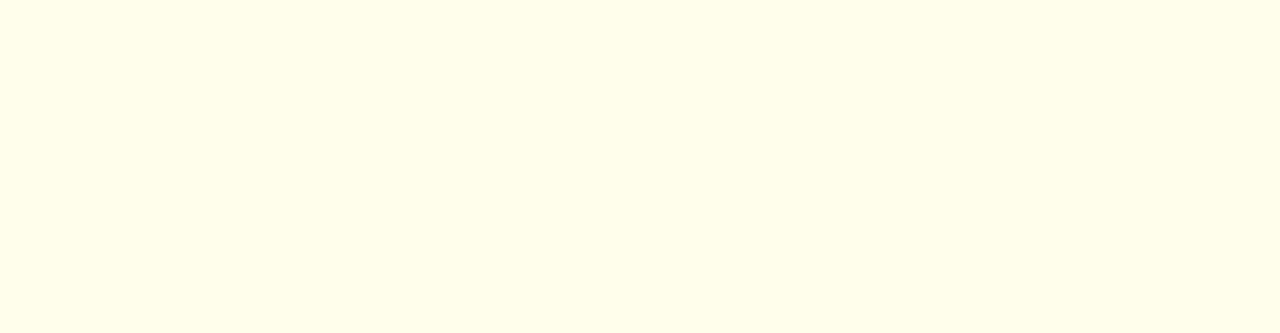
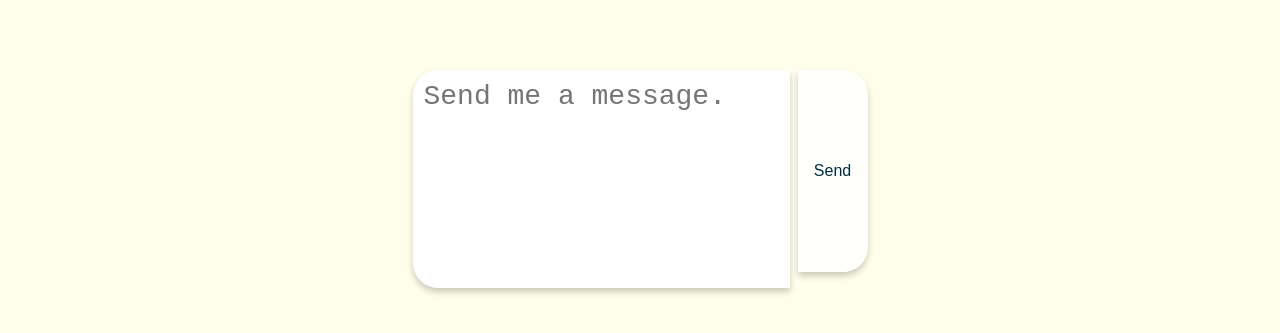
Before and after one commit to Bowen8888/BowenPage, a React (Create React App) app in the folder bowentian/: page / in a window 1280 px wide. Shown: the part 3419-3752 px from the top of the page. Built offline with nearby package versions, Linux system fonts and the light colour scheme.

Commit message:
email modification

```diff
--- a/bowentian/package.json
+++ b/bowentian/package.json
@@ -10,6 +10,7 @@
     "@testing-library/user-event": "^7.2.1",
     "apexcharts": "^3.28.3",
     "bootstrap": "^4.5.3",
+    "emailjs-com": "^3.2.0",
     "gh-pages": "^3.2.3",
     "react": "^16.13.1",
     "react-apexcharts": "^1.3.9",
--- a/bowentian/src/MainPageSections/ContactSection.js
+++ b/bowentian/src/MainPageSections/ContactSection.js
@@ -1,6 +1,7 @@
-import React, { Component } from 'react';
+import React, {Component} from 'react';
 import './css/MainPageSections.css'
-import './css/CareerSection.css'
+import './css/ContactSection.css'
+import emailjs from "emailjs-com"
 
 export default class ContactSection extends Component {
     constructor() {
@@ -8,9 +9,27 @@ export default class ContactSection extends Component {
     }
 
     render() {
+        function sendEmail(e) {
+            e.preventDefault();
+
+            // emailjs.sendForm('service_44nuhq2', 'template_5em7z8a', e.target, 'user_aMG6OWs4B2oNCbq2nGVNl')
+            //     .then((result) => {
+            //         console.log(result.text);
+            //     }, (error) => {
+            //         console.log(error.text);
+            //     });
+            // e.target.reset()
+        }
+
         return (
-            <div className="SectionContainer DefaultBackground">
-                <div>Send me a message.</div>
+            <div className="SectionContainer DefaultBackground ContactSectionContainer">
+                <form onSubmit={sendEmail}>
+                    <div className="row pt-5 mx-auto">
+                          <textarea className="form-control ContactSectionTextArea" id=""
+                                    placeholder="Send me a message." name="message"/>
+                        <input type="submit" className="btn btn-info ContactSectionSendButton" value="Send"/>
+                    </div>
+                </form>
             </div>
         );
     }
--- a/bowentian/src/MainPageSections/css/ContactSection.css
+++ b/bowentian/src/MainPageSections/css/ContactSection.css
@@ -3,3 +3,29 @@
 	align-items: center;
 	justify-content: center;
 }
+
+.ContactSectionTextArea {
+	font-size: 21pt;
+	border-radius: 25px 0 0 25px;
+	border: solid 1px rgba(255,255,255,0.8);
+	box-shadow: 0 4px 6px rgb(0 0 0 / 20%);
+	height: 196px;
+	resize: none;
+	outline: none;
+	margin-right: 8px;
+	padding: 10px;
+}
+
+.ContactSectionSendButton {
+	width: 70px;
+	float: right;
+	height: 202px;
+	border: solid 1px rgba(255,255,255,0.8);
+	background: rgba(255,255,255,0.8);
+	box-shadow: 0 4px 6px rgb(0 0 0 / 20%);
+	font-size: 12pt;
+	text-align: center;
+	border-radius: 0 25px 25px 0;
+	cursor: pointer;
+	color: #002E40;
+}
```
Also changed, not shown: 1 other file (tests, documents, lock files or other folders).
